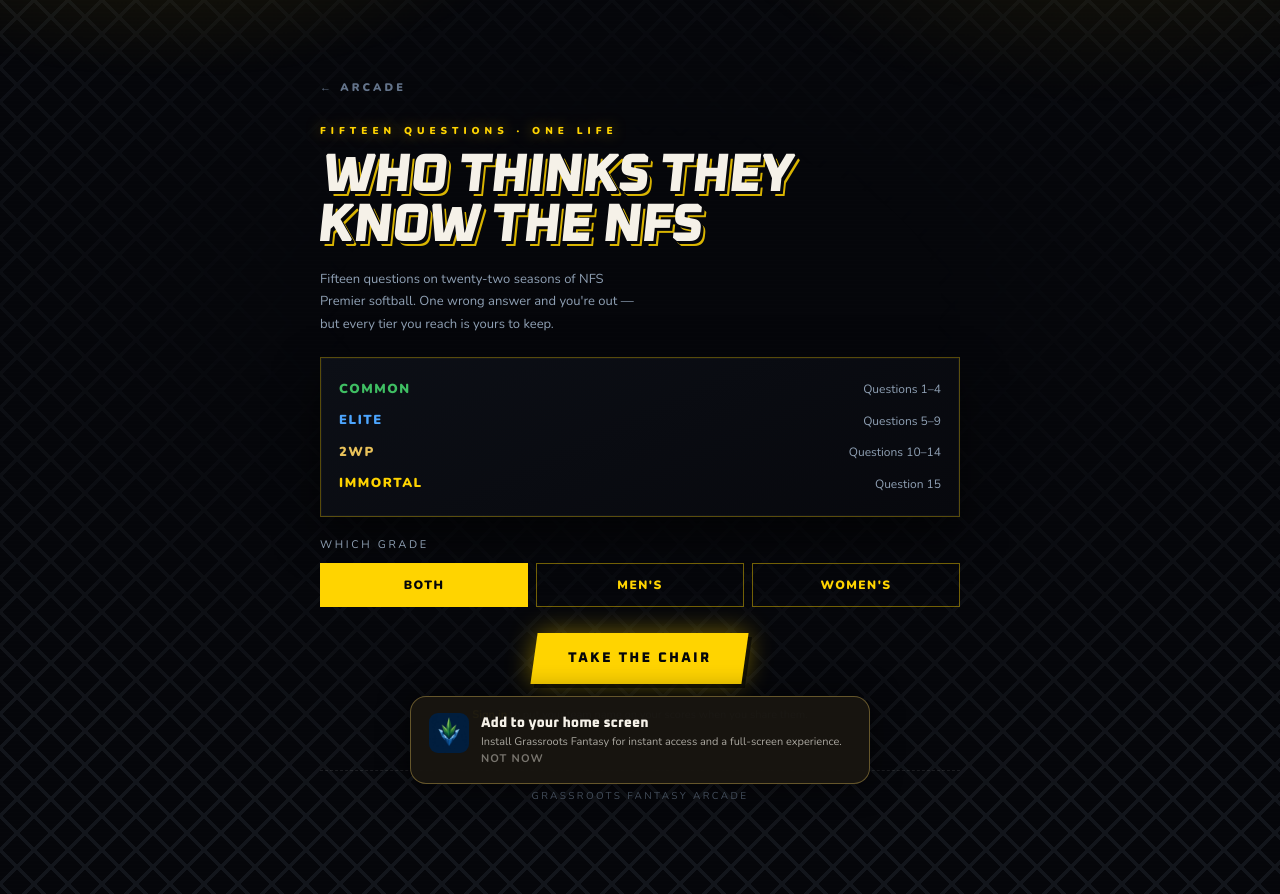
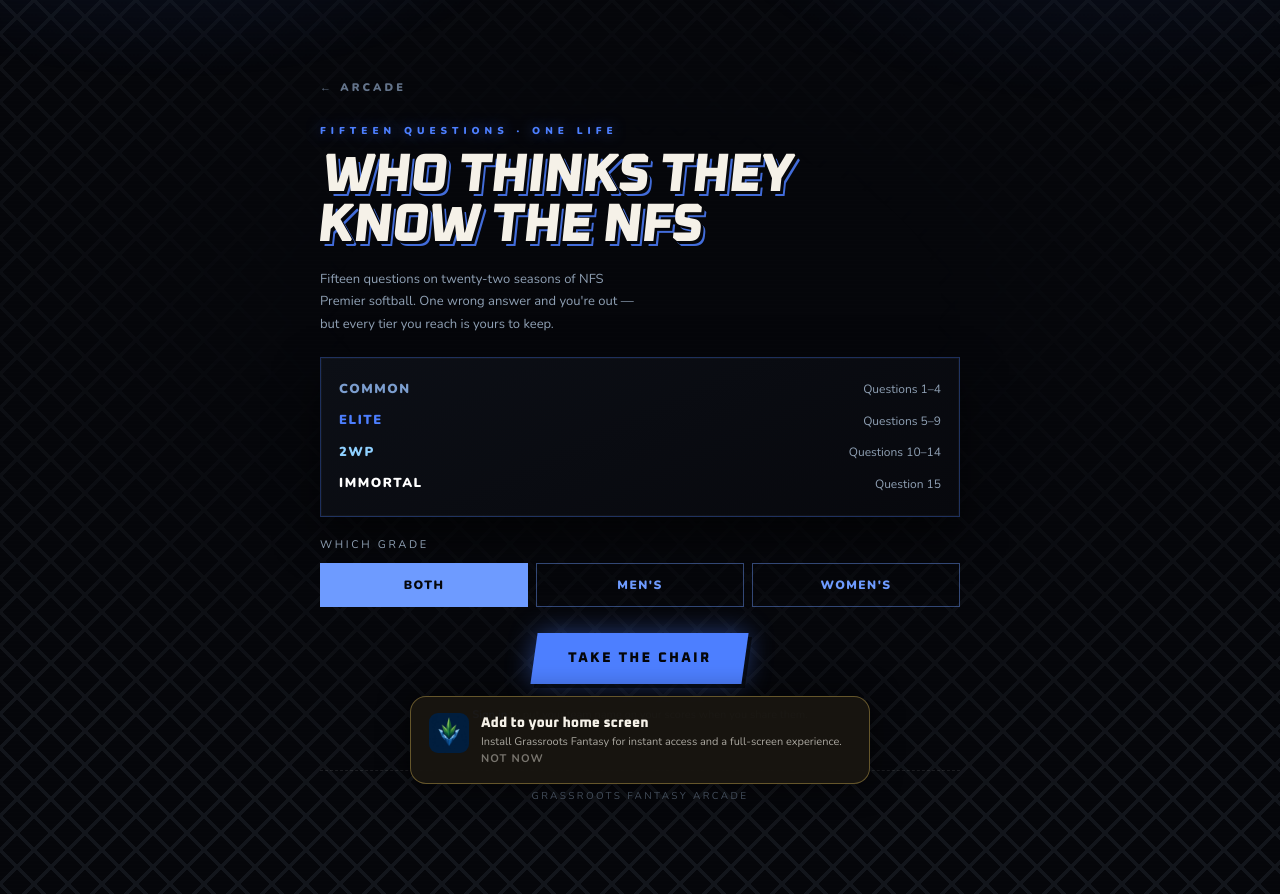
Before and after one commit to N8Nuks/grassrootsfantasy, a Next.js app: page /games/whoknows in a window 1280 px wide. Built offline with nearby package versions, Linux system fonts and the light colour scheme; no server answers.

Commit message:
Quiz: Auckland blue and white

```diff
--- a/app/games/page.tsx
+++ b/app/games/page.tsx
@@ -17,7 +17,7 @@ const GAMES = [
   { href: '/games/fielding', n: '11', title: "Knock 'em Down", blurb: 'Three lanes coming at you. Throw early — nothing crosses the line.', tag: 'Twelve levels', neon: '#5CFF6B' },
   { href: '/games/pickthepitch', n: '12', title: gameTitle('Pick the Pitch'), blurb: "Steal the catcher's signs from second. Nobody tells you the code.", tag: 'Expert', neon: '#FFD400', featured: true },
   { href: '/games/goldenglove', n: '13', title: 'Golden Glove', blurb: 'Sixty seconds of fungo. Read it, reach it, take it clean.', tag: 'Drill', neon: '#FFC93C', gold: true },
-  { href: '/games/whoknows', n: '14', title: 'Who Thinks They Know The NFS', blurb: 'Fifteen questions on twenty-two seasons. One wrong answer and you\u2019re out.', tag: 'Quiz', neon: '#FFD400' },
+  { href: '/games/whoknows', n: '14', title: 'Who Thinks They Know The NFS', blurb: 'Fifteen questions on twenty-two seasons. One wrong answer and you\u2019re out.', tag: 'Quiz', neon: '#4D7FFF', featured: true },
 ]
 
 export default function Games() {
--- a/app/games/whoknows/WhoKnowsClient.tsx
+++ b/app/games/whoknows/WhoKnowsClient.tsx
@@ -9,11 +9,13 @@ type Phase = 'setup' | 'playing' | 'won' | 'lost' | 'walked'
 /* Four tiers on the climb. Reaching one banks it, so a fall later still leaves
    you with the badge you earned — the only currency in a free game is what you
    can tell people afterwards. */
+/* The climb runs Auckland blue to pure white — the higher you get, the
+   brighter it burns, so Immortal is the whitest thing on the page. */
 const TIERS = [
-  { from: 1, to: 4, name: 'Common', colour: '#3FBF63' },
-  { from: 5, to: 9, name: 'Elite', colour: '#4DA6FF' },
-  { from: 10, to: 14, name: '2WP', colour: '#E8C15A' },
-  { from: 15, to: 15, name: 'Immortal', colour: '#FFD400' },
+  { from: 1, to: 4, name: 'Common', colour: '#7C9ECF' },
+  { from: 5, to: 9, name: 'Elite', colour: '#4D7FFF' },
+  { from: 10, to: 14, name: '2WP', colour: '#8FD0FF' },
+  { from: 15, to: 15, name: 'Immortal', colour: '#FFFFFF' },
 ]
 const tierAt = (q: number) => TIERS.find(t => q >= t.from && q <= t.to) ?? TIERS[0]
 // Banked = the highest tier whose opening question you actually answered
@@ -25,7 +27,7 @@ const banked = (answered: number) => {
   return null
 }
 
-const GOLD = '#FFD400'
+const GOLD = '#6E9BFF'   // Auckland blue, bright enough to read on the dark
 const INK = '#05060A'
 
 export default function WhoKnowsClient() {
--- a/app/games/whoknows/page.tsx
+++ b/app/games/whoknows/page.tsx
@@ -1,7 +1,7 @@
 import ArcadeShell from '@/components/ArcadeShell'
 import WhoKnowsClient from './WhoKnowsClient'
 
-const NEON = '#FFD400'
+const NEON = '#4D7FFF'
 
 export default function WhoKnows() {
   return (
```
